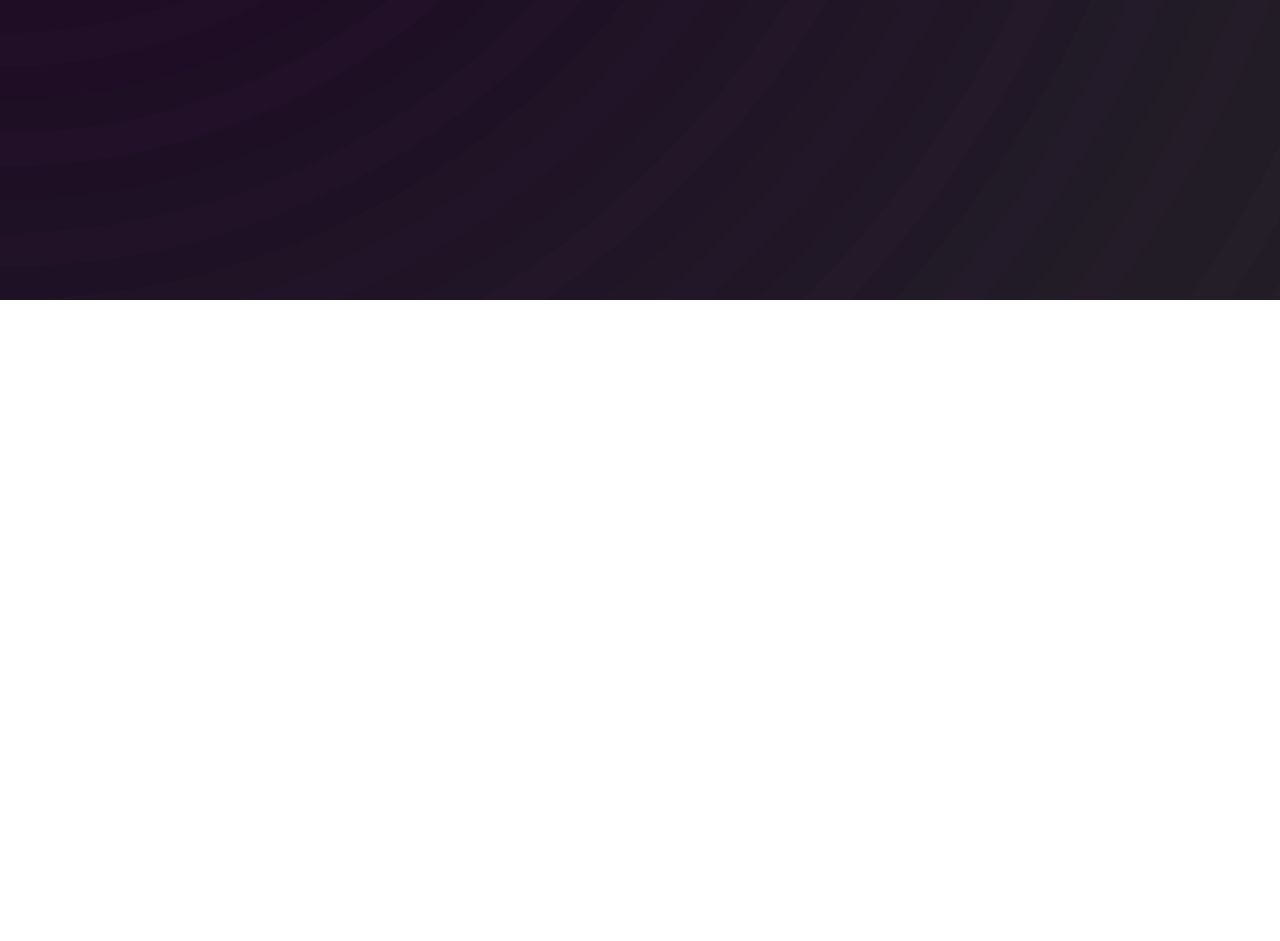
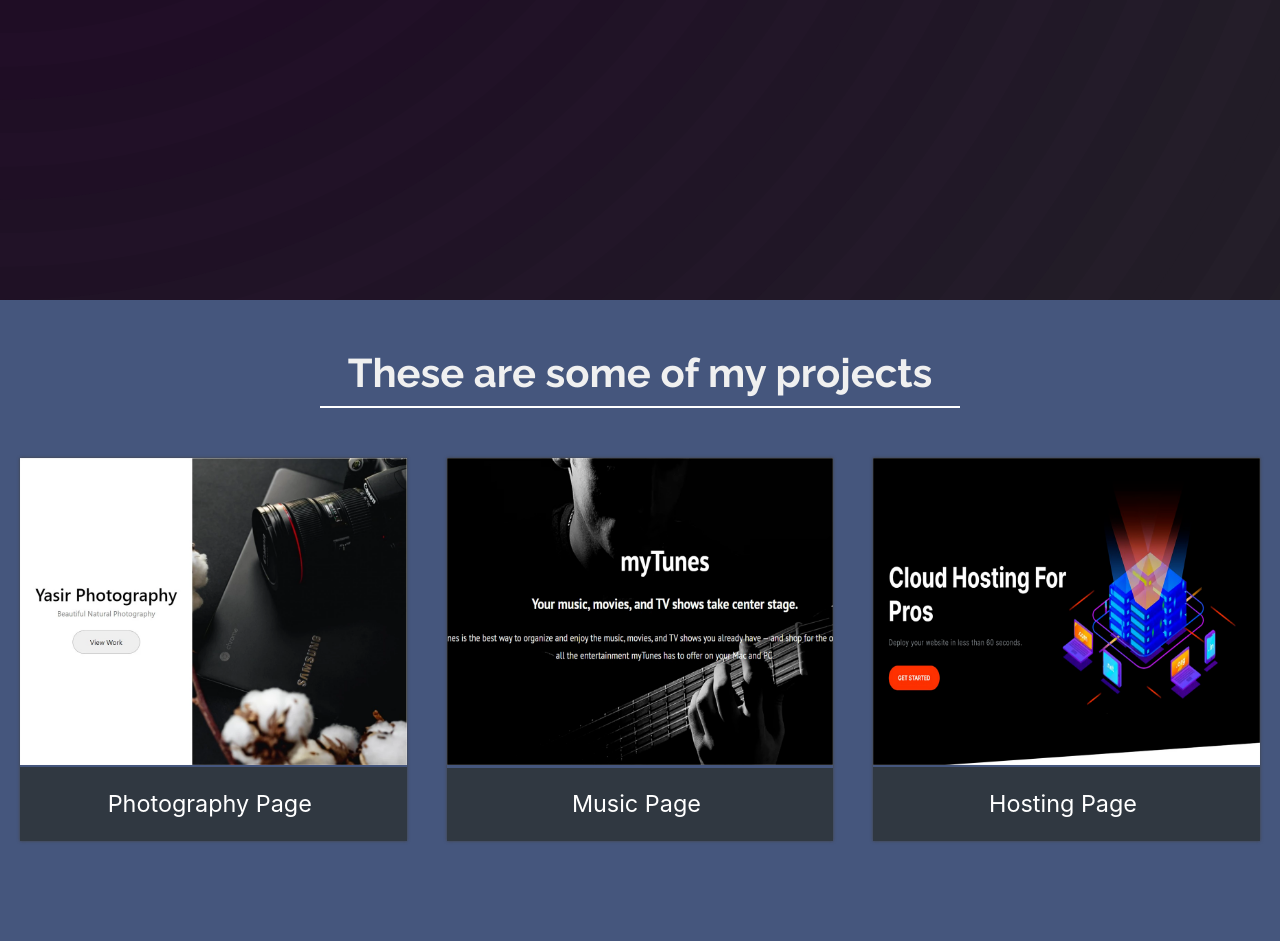
Before and after one commit to Yasirkhan6499/yasir-portfolio, a website built with Parcel: page index.html in a window 1280 px wide. Shown: the part 500-1441 px from the top of the page. Before the commit the page ends 800 px from the top, so only its background shows below. Built offline with nearby package versions, Linux system fonts and the light colour scheme.

Commit message:
full development 3.

```diff
--- a/css/style.css
+++ b/css/style.css
@@ -102,13 +102,14 @@ text-decoration: none;
     background: var(--main-red);
     width: 100vw;
     margin-top: 0;
+    z-index: 1000;
 }
 .menu__list{
     display: flex;
     flex-direction: column;
     align-items: flex-end;
     font-size: 2.3rem;
-    margin: 0 3rem 0;
+    margin: 0 6rem 0;
 }
 .menu__list a:nth-of-type(n+2){
 max-height: 0;
--- a/index.html
+++ b/index.html
@@ -21,10 +21,10 @@
       <i class="fas fa-bars icon" id="menu__icon"></i>
 
       <ul class="list menu__list">
-        <a href="#" class="link">
+        <a href="#hero-block" class="link">
           <li>About</li>
         </a>
-        <a href="" class="link">
+        <a href="#work" class="link">
           <li>Work</li>
         </a>
         <a href="" class="link">
@@ -32,10 +32,44 @@
         </a>
       </ul>
     </menu>
-    <div class="block hero-block">
+    <div class="block hero-block" id="hero-block">
       <h1>Hey I am Yasir</h1>
       <p>a web developer</p>
     </div>
+
+    <section class="projects-container" id="work">
+      <h2 class="project-heading">These are some of my projects</h2>
+      <section class="projects-block">
+        <a
+          class="link"
+          href="https://yasirsphotography.netlify.app/"
+          target="__blank"
+        >
+          <div class="work-block">
+            <img src="/images/photography.webp" alt="photography website" />
+            <div class="work__title-block">
+              <h3>photography Page</h3>
+            </div>
+          </div>
+        </a>
+        <a class="link" href="https://musicpage.netlify.app/" target="__blank">
+          <div class="work-block">
+            <img src="/images/music3.png" alt="photography website" />
+            <div class="work__title-block">
+              <h3>Music Page</h3>
+            </div>
+          </div>
+        </a>
+        <a class="link" href="https://yasirfied.netlify.app/" target="__blank">
+          <div class="work-block">
+            <img src="/images/hosting.png" alt="photography website" />
+            <div class="work__title-block">
+              <h3>Hosting Page</h3>
+            </div>
+          </div>
+        </a>
+      </section>
+    </section>
 
     <script src="/js/main.js"></script>
     <script
```
